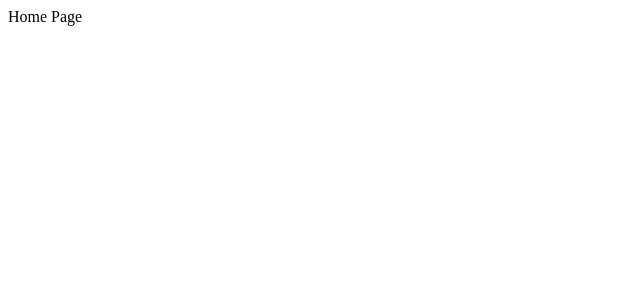
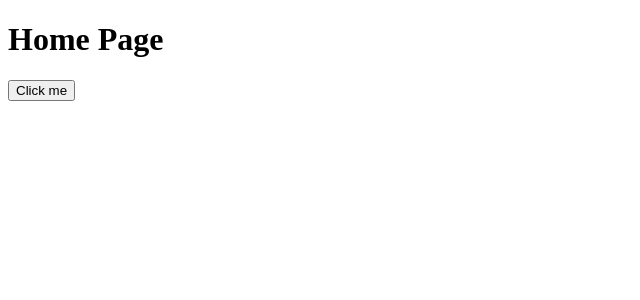
Before and after one commit to NoeOnDev/ChatGemini-AI-Mobile-Expo, a React (Vite) app: page / in a window 1280 px wide. Shown: the top 300 px of the page, without its empty margins (0-640 px from the left). Built offline with nearby package versions, Linux system fonts and the light colour scheme.

Commit message:
chore: Add Button component and update HomePage

```diff
--- a/src/pages/HomePage.tsx
+++ b/src/pages/HomePage.tsx
@@ -1,7 +1,13 @@
 import React from "react";
+import Button from "../components/atoms/Button";
 
 const HomePage: React.FC = () => {
-  return <div>Home Page</div>;
+  return (
+    <div>
+      <h1>Home Page</h1>
+      <Button>Click me</Button>
+    </div>
+  );
 };
 
 export default HomePage;
--- a/src/styles/Button.module.css
+++ b/src/styles/Button.module.css
@@ -0,0 +1 @@
+.BtnDefault {}
```
